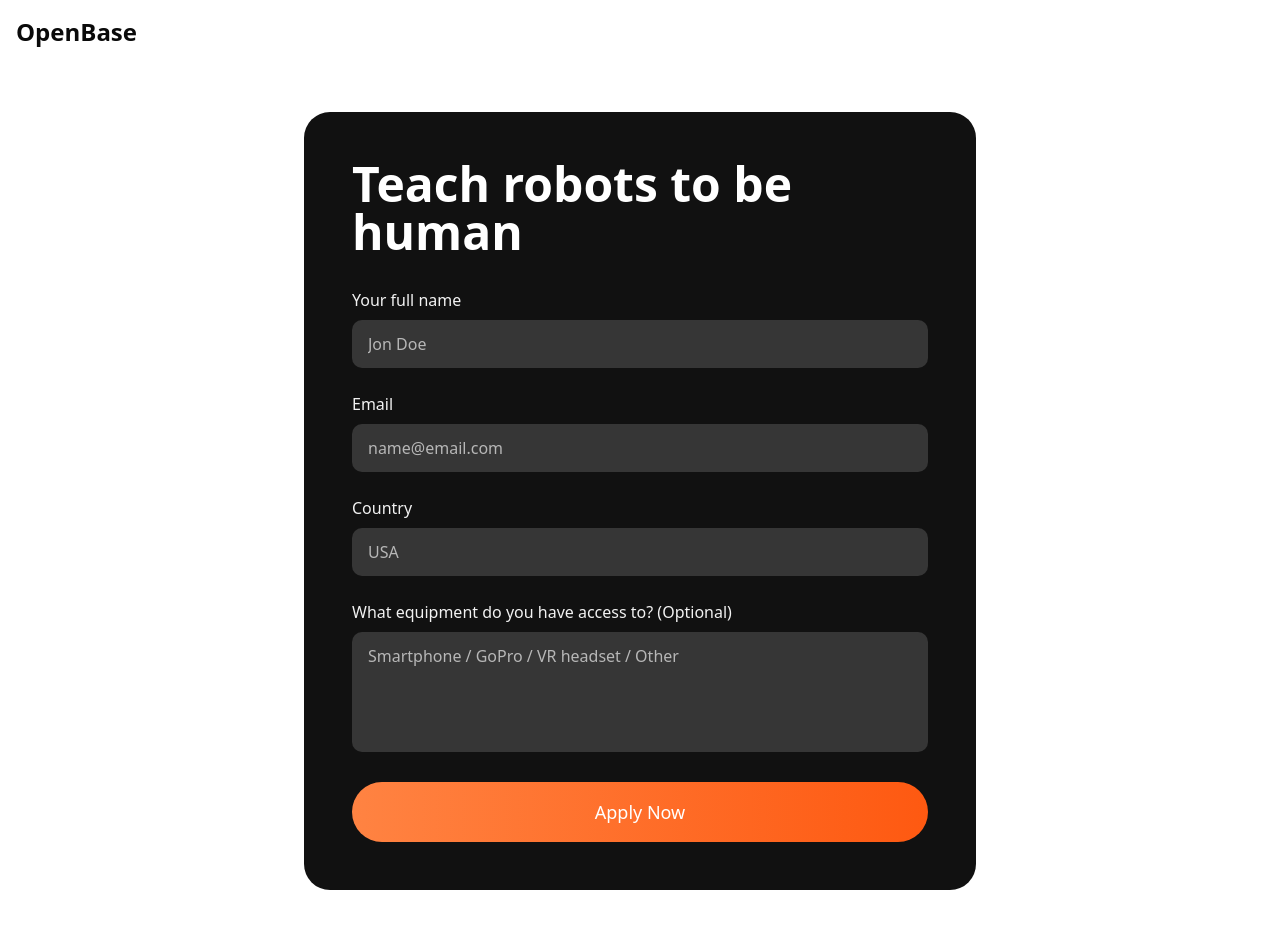
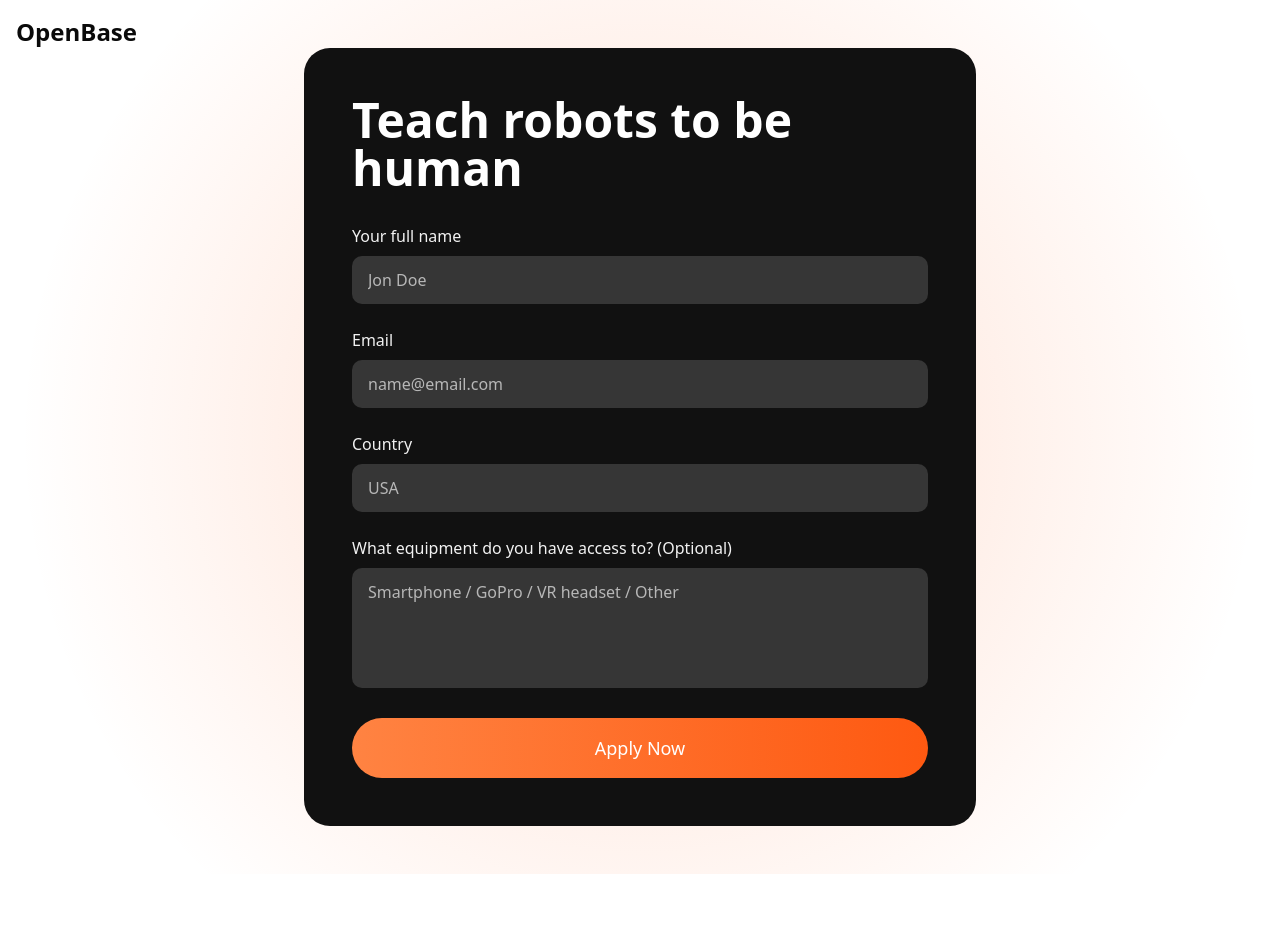
Before and after one commit to techaras/open-base, a Next.js app: page /apply in a window 1280 px wide. Shown: the top 928 px of the page. After the commit the page ends 874 px from the top, so only its background shows below. Built offline with nearby package versions, Linux system fonts and the light colour scheme; no server answers.

Commit message:
feat: enhance apply page with sticky logo, gradient background, and animations
Add fixed logo that hides on screens < 1024px, radial gradient background with orange tones, and smooth fade-in animation to application form using Framer Motion

```diff
--- a/app/apply/page.tsx
+++ b/app/apply/page.tsx
@@ -1,18 +1,35 @@
+"use client";
+
 import Link from "next/link";
+import { motion } from "motion/react";
 import { ApplicationForm } from "@/components/ApplicationForm";
 
 export default function ApplyPage() {
   return (
-    <main className="min-h-screen bg-white">
-      <header className="p-4">
-        <Link href="/workers" className="text-2xl font-bold">
-          OpenBase
-        </Link>
-      </header>
+    <main className="min-h-screen w-full bg-white relative">
+      {/* White Sphere Grid Background */}
+      <div
+        className="absolute inset-0 z-0"
+        style={{
+          background: "white",
+          backgroundImage: `
+            radial-gradient(circle at 50% 50%, rgba(255,131,66,0.25) 0%, rgba(254,89,17,0.1) 40%, transparent 80%)
+          `,
+        }}
+      />
 
-      <div className="flex items-center justify-center px-4 py-12">
+      <Link href="/workers" className="hidden lg:block fixed top-4 left-4 text-2xl font-bold z-50">
+        OpenBase
+      </Link>
+
+      <motion.div
+        initial={{ opacity: 0, y: 20 }}
+        animate={{ opacity: 1, y: 0 }}
+        transition={{ duration: 0.25, delay: 0.2 }}
+        className="flex items-center justify-center px-4 py-12 relative z-10"
+      >
         <ApplicationForm />
-      </div>
+      </motion.div>
     </main>
   );
 }
```
